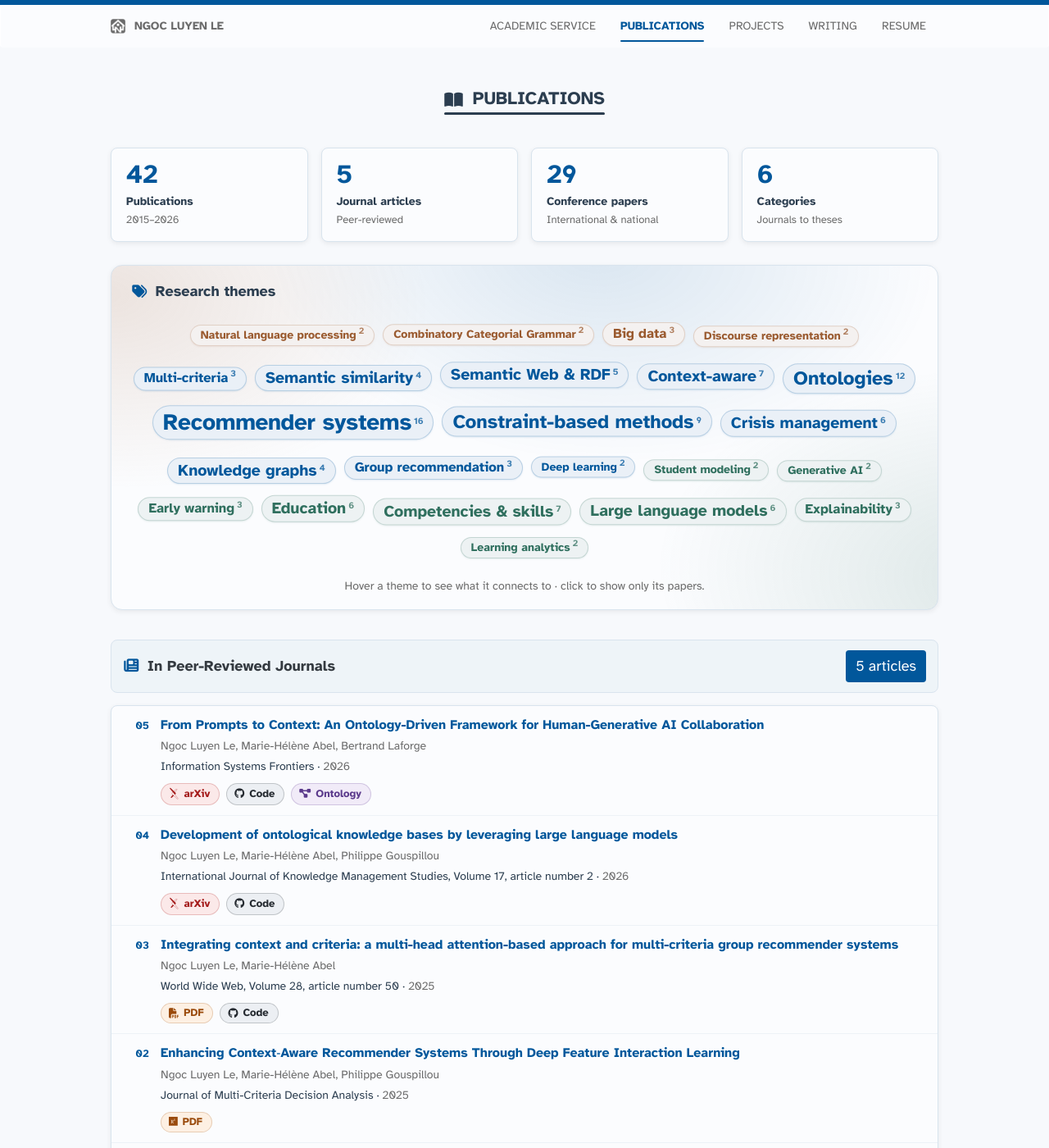
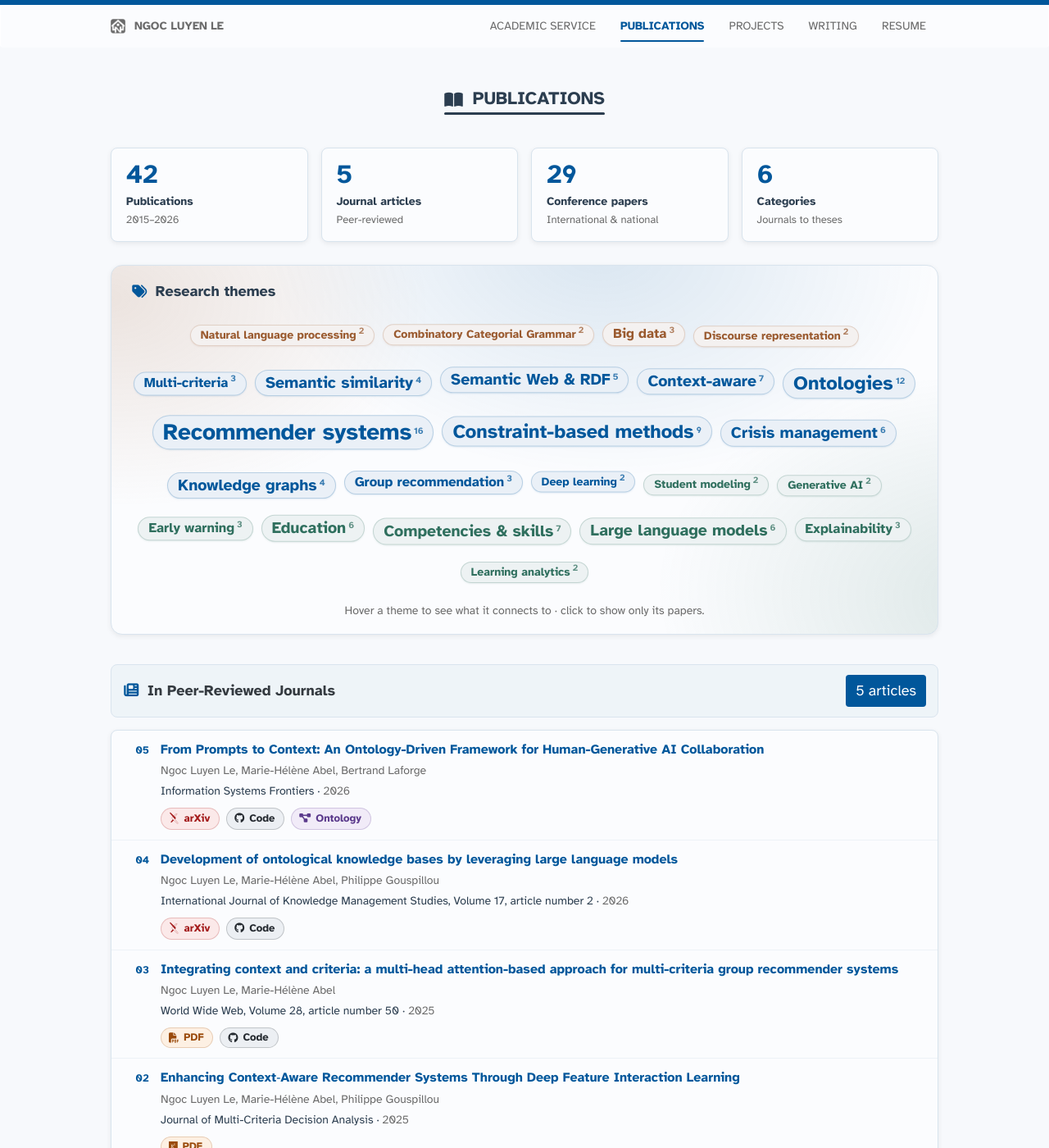
Before and after one commit to lengocluyen/lengocluyen.github.io, a Jekyll site: the page built from publications.html, in a window 1280 px wide and 1400 px high. Shown: the whole window at 82% size. Built offline with Jekyll 4.4.1, drawn with Linux system fonts in a browser that asks for light colours; some web fonts are replaced; a style sheet for code colours, icons or effects is not loaded.

Commit message:
Theme cloud: 24px between lines
Co-Authored-By: Claude Opus 5.5 <noreply@anthropic.com>

```diff
--- a/static/css/main.css
+++ b/static/css/main.css
@@ -2765,7 +2765,7 @@ h3.section-header-title {
   align-items: center;
   display: flex;
   flex-wrap: wrap;
-  gap: 18px 10px;
+  gap: 24px 10px;
   justify-content: center;
   padding: 14px 0 10px;
   position: relative;
@@ -2957,7 +2957,7 @@ h3.section-header-title {
 @media (max-width: 576px) {
   .theme-cloud { padding: 18px 14px 14px; }
   .theme-cloud-head { justify-content: center; text-align: center; }
-  .theme-cloud-words { gap: 14px 6px; }
+  .theme-cloud-words { gap: 18px 6px; }
   .theme-word { padding: 3px 10px; }
   .theme-size-4 { font-size: 21px; }
   .theme-size-5 { font-size: 24px; }
```
